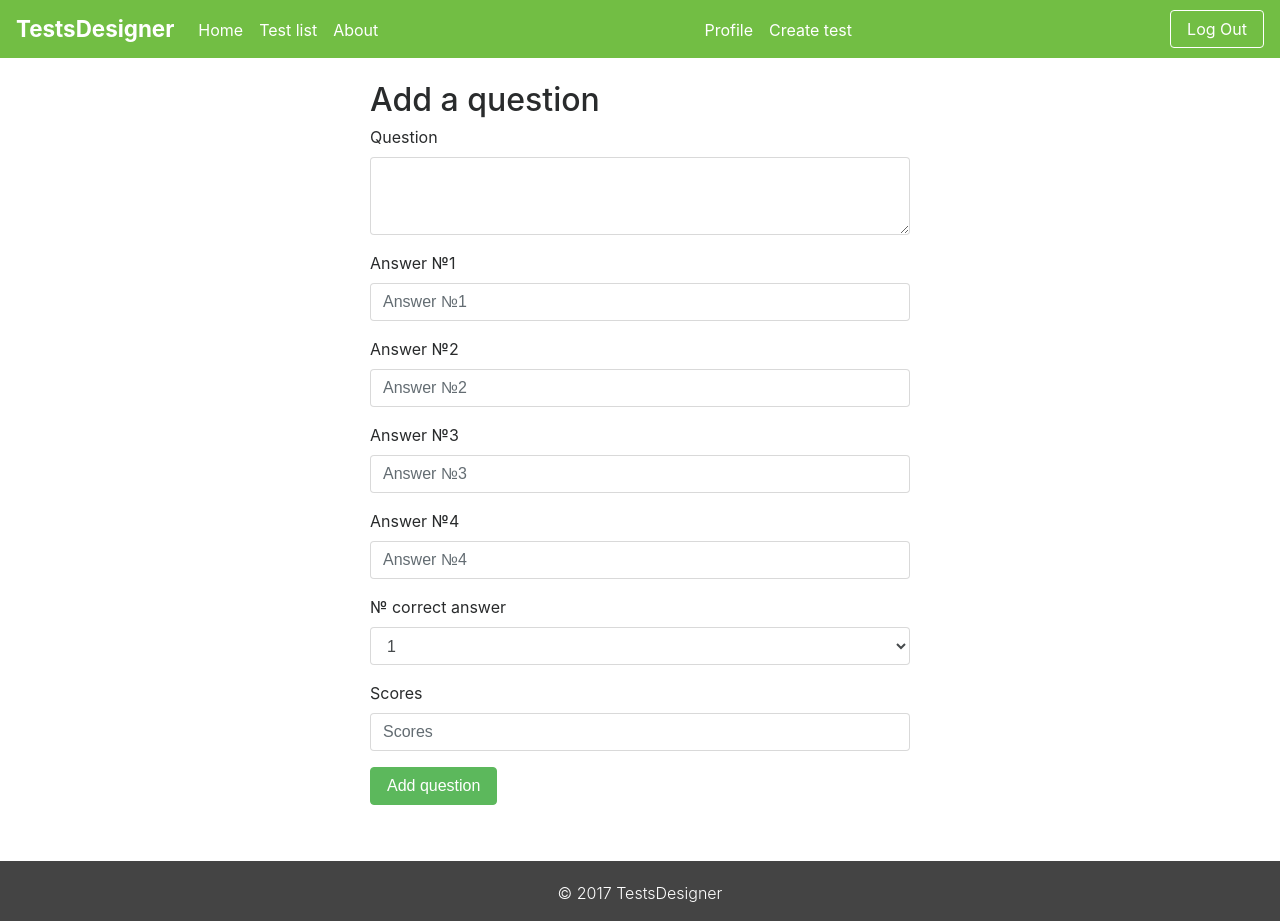
After one commit to AndriyHatsyur/final_project, a Flask app: page /create-test/1 in a window 1280 px wide. The commit adds this page. Run offline with Flask 2, Linux system fonts and the light colour scheme; a user stored in the database is signed in; some libraries are stand-ins or nearby versions.

Commit message:
create test, change password and email

```diff
--- a/application.py
+++ b/application.py
@@ -1,13 +1,13 @@
-from flask import Flask, request, session, render_template, redirect, url_for
+from flask import Flask, request, session, render_template, redirect, url_for, jsonify
 import hashlib
 from model import *
 
 app = Flask(__name__)
 app.secret_key = "super secret key"
 
+
 @app.route('/')
 def index():
-
 
   return render_template('index.html')
 
@@ -18,8 +18,8 @@ def contacts():
 
 @app.route('/test-list')
 def testsList():
-
-  return render_template('tests.html')
+	tests = Test.select()
+	return render_template('tests.html', tests=tests)
 
 #user registration
 @app.route('/registr', methods=["GET", "POST"])
@@ -30,19 +30,19 @@ def registr():
 	if request.method == "POST":
 
 		if not request.form.get("username"):
-			error = 'must provide username'
+			error = 'Must provide username'
 
 		elif not request.form.get("email"):
-			error = 'must provide email'
+			error = 'Must provide email'
 
 		elif not request.form.get("password"):
-			error = 'must provide password'
+			error = 'Must provide password'
 
 		elif not request.form.get("repeat_password"):
-			error = 'must provide password again'
+			error = 'Must provide password again'
 
 		elif request.form.get("password") != request.form.get("repeat_password"):
-        	 error = "passwords don`t match"
+        	 error = "Passwords don`t match"
 
 		if error == None:
 			try:
@@ -51,25 +51,154 @@ def registr():
 
 				user = User.create(username = request.form.get("username"),\
 									email = request.form.get("email"),\
-									password = p_hash,\
-									is_teachers = 0)
+									password = p_hash)
 				user.save()
-				session["username"] = request.form.get("username")
-				return redirect(url_for('user', username=request.form.get("username")))
+				session["user_id"] = user.id
+				session["user_name"] = user.username
+				return redirect(url_for('user', username=user.username))
 			except:
-		    	 error = "username or email already exists"
+		    	 error = "Username or email already exists"
 
 	return render_template('registr.html', error=error)
 
-@app.route('/login')
+@app.route('/login', methods=["GET", "POST"])
 def login():
 
-  return render_template('login.html')
+	error = None
 
-@app.route('/user/<username>')
+	if request.method == "POST":
+
+		if not request.form.get("username"):
+			error = 'Must provide username'
+
+		elif not request.form.get("password"):
+			error = 'Must provide password'
+
+		if error == None:
+			try:
+				pas = hashlib.md5(request.form.get("password"))
+				p_hash = pas.hexdigest()
+
+				user = User.get(User.username == request.form.get("username"))
+
+				if p_hash == user.password:
+
+					session["user_id"] = user.id
+					session["user_name"] = user.username
+					return redirect(url_for('user', username=user.username))
+
+				else:
+					error = "Wrong password"
+			except:
+		    	 error = "Wrong username"
+
+	return render_template('login.html',error=error)
+
+@app.route('/user/<username>', methods=["GET", "POST"])
 def user(username):
 
-	return username
+	if not 'user_id' in session:
+		return redirect(url_for("login"))
+
+	user = User.get(User.id == session["user_id"])
+
+	message = None
+	error = None
+
+	if request.form.get("email") and request.form.get("password"):
+
+		pas = hashlib.md5(request.form.get("password"))
+		p_hash = pas.hexdigest()
+
+		if p_hash == user.password:
+			user.email = request.form.get("email")
+			user.save()
+			message = 'Email changed'
+		else:
+
+			error = 'Wrong password'
+
+	if request.form.get("old_password") and request.form.get("new_password") and request.form.get("repeat_password"):
+		if request.form.get("new_password") != request.form.get("repeat_password"):
+			error = "Passwords don`t match"
+		else:
+
+			pas = hashlib.md5(request.form.get("old_password"))
+			p_hash = pas.hexdigest()
+
+			if p_hash == user.password:
+				pas = hashlib.md5(request.form.get("new_password"))
+				p_hash = pas.hexdigest()
+				user.password = p_hash
+				user.save()
+				message = 'Password changed'
+			else:
+
+				error = 'Wrong password'
+
+	return render_template('user.html', user=user, message=message, error=error)
+
+@app.route("/logout")
+def logout():
+    """Log user out."""
+
+    # forget any user_id
+    session.clear()
+
+    # redirect user to login form
+    return redirect(url_for("login"))
+
+
+@app.route('/create-test/<test>', methods=["GET", "POST"])
+def createTest(test):
+	if not 'user_id' in session:
+
+		return redirect(url_for("login"))
+
+	error = None
+
+	if request.method == "POST":
+
+		if test == 'new':
+
+			if not request.form.get("testName"):
+				error = 'Must provide name of test'
+
+			if not request.form.get("testDescription"):
+				error = 'Must provide description of test'
+
+			if error == None:
+				user = User.get(User.id == session["user_id"])
+
+				test = Test.create(name = request.form.get("testName"),\
+									description = request.form.get("testDescription"),\
+									user = user)
+				test.save()
+
+				return redirect(url_for('createTest', test=test.name))
+
+		else:
+
+			if error == None:
+
+				test = Test.get(Test.name == test)
+
+				question = Questions.create(description = request.form.get("question"),\
+											score = request.form.get("score"),\
+											answer = request.form.get("answer"),\
+											test = test)
+				question.save()
+
+				for i in range(1,5):
+					answer = Answer.create(description = request.form.get("answer"+str(i)),\
+											number = i,\
+											questions = question)
+
+				return redirect(url_for('createTest', test=test.name))
+
+	return render_template('createTest.html',error=error)
+
+
 
 if __name__ == '__main__':
     app.run(debug=True)
--- /dev/null
+++ b/templates/createTest.html
@@ -0,0 +1,74 @@
+{% extends "layout.html" %} {% block title%} | Create test {% endblock %} {% block content %} {% if request.path == "/create-test/new"%}
+<div class="container">
+    <div class="row">
+        <div class="col-md-4 offset-md-4 col-sm-8 offset-sm-2 admin-reg">
+            <br>
+            <p class="error">{% if error %} {{error}} {% endif %}</p>
+            <h2>Create test</h2>
+            <form action="" method="post">
+                <div class="form-group">
+                    <label for="formGroupExampleInput">Name of test</label>
+                    <input type="text" class="form-control" name="testName" placeholder="Name of test">
+                </div>
+                <div class="form-group">
+                    <label for="exampleTextarea">Description of test</label>
+                    <textarea class="form-control" name="testDescription" rows="3"></textarea>
+                </div>
+                <div class="form-group">
+                    <button class="btn btn-success">Add</button>
+                </div>
+            </form>
+        </div>
+    </div>
+</div>
+{% else %}
+<div class="container">
+    <div class="row">
+        <div class="col-md-6 offset-md-3 col-sm-8 offset-sm-2">
+            <br>
+            <h2>Add a question</h2>
+            <form action="" method="post">
+                <div class="form-group">
+                    <label for="formGroupExampleInput">Question</label>
+                    <textarea class="form-control" name="question" rows="3" required></textarea>
+                </div>
+                <div class="form-group">
+                    <label for="formGroupExampleInput">Answer №1
+                    </label>
+                    <input type="text" class="form-control" name="answer1" placeholder="Answer №1" required>
+                </div>
+                <div class="form-group">
+                    <label for="formGroupExampleInput">Answer №2
+                    </label>
+                    <input type="text" class="form-control" name="answer2" placeholder="Answer №2" required>
+                </div>
+                <div class="form-group">
+                    <label for="formGroupExampleInput">Answer №3
+                    </label>
+                    <input type="text" class="form-control" name="answer3" placeholder="Answer №3" required>
+                </div>
+                <div class="form-group">
+                    <label for="formGroupExampleInput">Answer №4
+                    </label>
+                    <input type="text" class="form-control" name="answer4" placeholder="Answer №4" required>
+                </div>
+                <div class="form-group">
+                    <label for="exampleSelect1">№ correct answer</label>
+                    <select class="form-control" name="answer">
+                        <option value="1">1</option>
+                        <option value="2">2</option>
+                        <option value="3">3</option>
+                        <option value="4">4</option>
+                    </select>
+                </div>
+                <div class="form-group ">
+                    <label for="formGroupExampleInput ">Scores</label>
+                    <input type="text" class="form-control " name="score" placeholder="Scores" required>
+                </div>
+                <div class="form-group ">
+                    <button class="btn btn-success ">Add question</button>
+                </div>
+            </form>
+        </div>
+    </div>
+</div> {% endif %} {% endblock %}
--- a/templates/layout.html
+++ b/templates/layout.html
@@ -30,12 +30,27 @@
                         <a class="nav-link" href="/about">About</a>
                     </li>
                 </ul>
+                {% if session.user_id %}
+                <ul class="navbar-nav mr-auto">
+                    <li class="nav-item">
+                        <a class="nav-link" href="/user/{{session.user_name}}">Profile</a>
+                    </li>
+                    <li class="nav-item">
+                        <a class="nav-link" href="/create-test/new">Create test</a>
+                    </li>
+                </ul>
+                {% endif %} {% if not session.user_id %}
                 <div class="form-inline my-2 my-lg-0 button-log">
                     <a href="/registr" class="btn btn-outline-secondary my-2 my-sm-0" type="submit">Register</a>
                 </div>
                 <div class="form-inline my-2 my-lg-0">
-                    <a href="/login" class="btn btn-outline-secondary my-2 my-sm-0" type="submit">Login</a>
+                    <a href="/login" class="btn btn-outline-secondary my-2 my-sm-0" type="submit">Log In</a>
                 </div>
+                {% else %}
+                <div class="form-inline my-2 my-lg-0">
+                    <a href="/logout" class="btn btn-outline-secondary my-2 my-sm-0" type="submit">Log Out</a>
+                </div>
+                {% endif %}
             </div>
         </nav>
         {% block content %}{% endblock %}
--- a/templates/login.html
+++ b/templates/login.html
@@ -3,11 +3,11 @@
     <div class="row">
         <div class="col-md-4 offset-md-4 col-sm-8 offset-sm-2 user-reg">
             <h2>Login</h2>
-            <p class="error"></p>
+            <p class="error">{% if error %} {{error}} {% endif %}</p>
             <form action="" method="post">
                 <div class="form-group">
                     <label for="text"><b>Username</b></label>
-                    <input type="text" name="login" class="form-control" required placeholder="Your uername">
+                    <input type="text" name="username" class="form-control" required placeholder="Your uername">
                 </div>
                 <div class="form-group">
                     <label for="password"><b>Password</b></label>
```
Also changed, not shown: model.py (+26 -1 lines), templates/tests.html (+15 -23 lines), templates/user.html (+75 -0 lines), tests.db.
